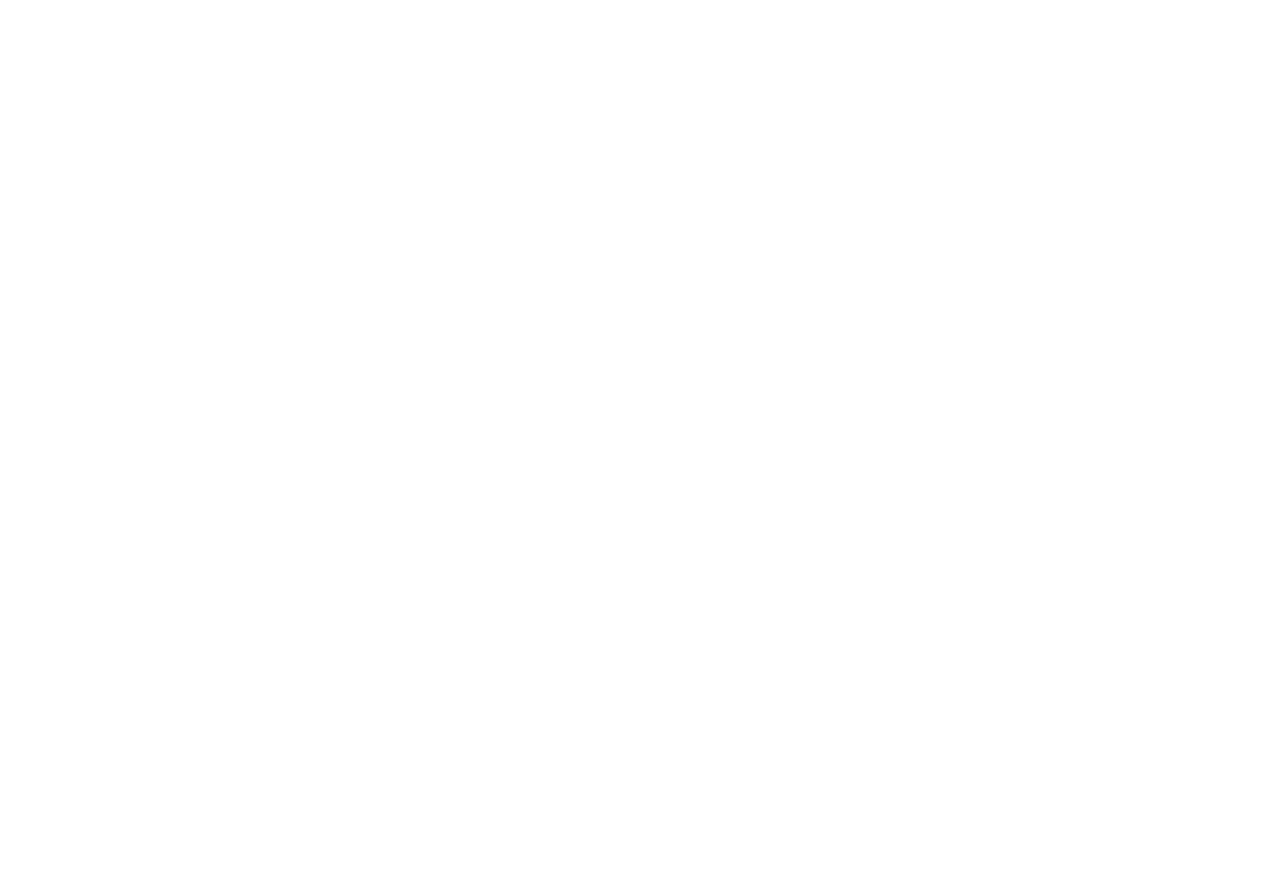
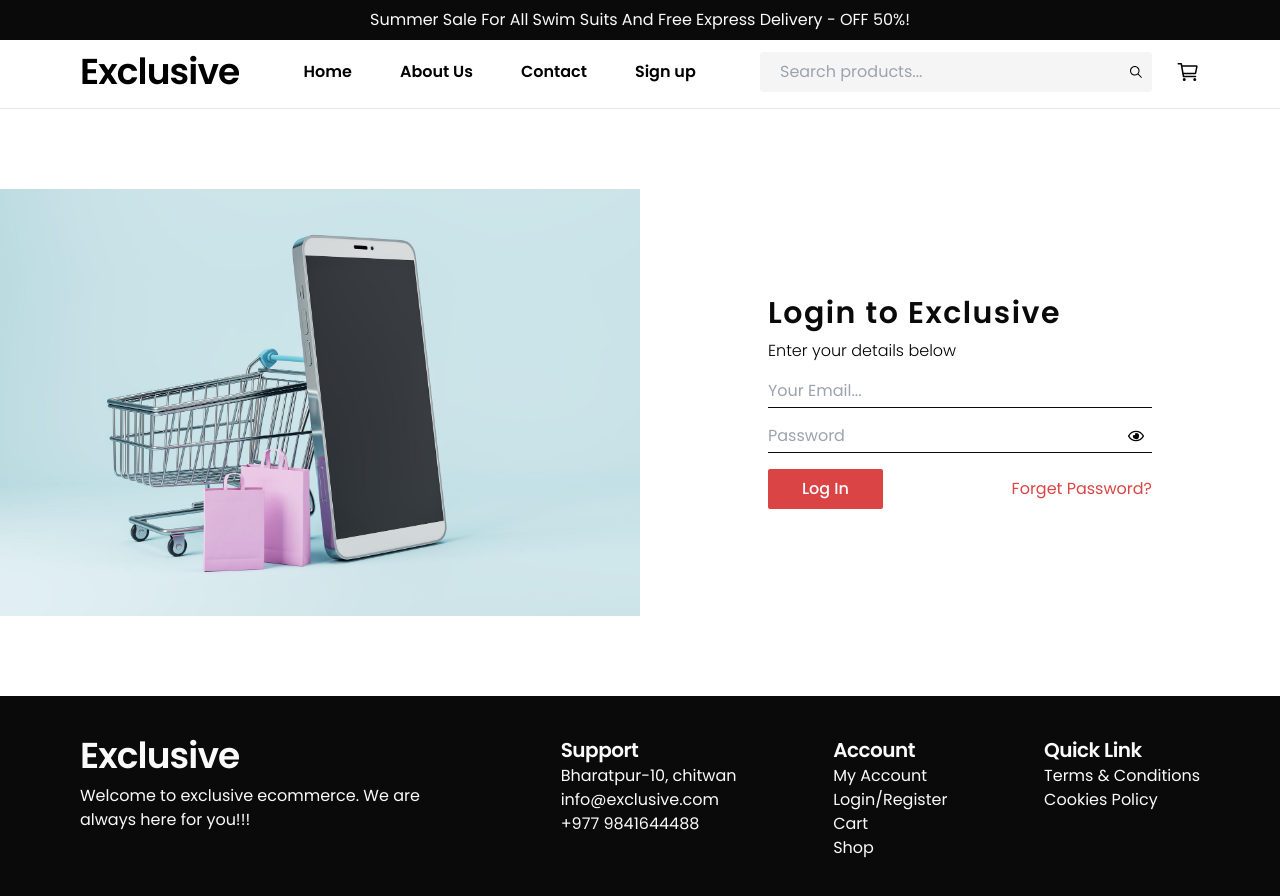
Before and after one commit to bigyan-sapkota/exclusive-ecommerce, a React (Vite) app: page /sign-up in a window 1280 px wide. Before the commit this address had no page. Shown: the top 896 px of the page. Before the commit the page ends 800 px from the top, so only its background shows below. Built offline with nearby package versions, Linux system fonts and the light colour scheme.

Commit message:
refactor product card and add sign-up form

```diff
--- a/src/App.jsx
+++ b/src/App.jsx
@@ -1,13 +1,19 @@
 import { BrowserRouter, Route, Routes } from "react-router-dom";
 
 import HomePage from "./pages/home-page";
+import Header from "./components/header";
+import Footer from "./components/footer";
+import SignUpPage from "./pages/sing-up-page";
 
 const App = () => {
   return (
     <BrowserRouter>
+      <Header />
       <Routes>
         <Route path="/" element={<HomePage />} />
+        <Route path="/sign-up" element={<SignUpPage />} />
       </Routes>
+      <Footer />
     </BrowserRouter>
   );
 };
--- /dev/null
+++ b/src/components/button.jsx
@@ -0,0 +1,14 @@
+import React from "react";
+
+const Button = ({ text, type = "button" }) => {
+  return (
+    <button
+      type={type}
+      className="custom-transition block rounded-sm border-2 border-primary bg-primary px-8 py-1.5 font-medium text-white hover:bg-white hover:text-primary"
+    >
+      {text}
+    </button>
+  );
+};
+
+export default Button;
--- a/src/components/home/flash-sales.jsx
+++ b/src/components/home/flash-sales.jsx
@@ -1,24 +1,7 @@
 import { useEffect, useState } from "react";
+import { products } from "../../libs/consts";
 
-const endTime = new Date("2025-01-31T23:59:59").getTime();
-
-const products = [
-  {
-    id: 1,
-    name: "Ergonomic Mouse Pad",
-    price: 500,
-    rating: 5,
-    numberOfBuyers: 256,
-    discountRate: 15,
-    discountUpTo: "2025-01-31T23:59:59",
-    isNewProduct: true,
-    image: "mouse-pad.jpg",
-    description:
-      "Experience unparalleled comfort and precision with our ergonomic mouse pad...",
-    isOnFlashSale: true,
-    flashSaleUpTo: "2025-01-31T23:59:59",
-  },
-];
+const endTime = new Date("2025-01-29T15:59:59").getTime();
 
 const FlashSales = () => {
   const [timeLeft, setTimeLeft] = useState(0);
@@ -40,6 +23,10 @@ const FlashSales = () => {
     const priceAfterDiscount = orgPrice - (discountRate / 100) * orgPrice;
     return priceAfterDiscount;
   };
+
+  // if (seconds <= 0) {
+  //   return null;
+  // }
 
   return (
     <section className="max-width padding-x">
@@ -68,6 +55,7 @@ const FlashSales = () => {
       {/* {
     id: 1,
     name: "Ergonomic Mouse Pad",
+    price: 100,
     rating: 5,
     numberOfBuyers: 256,
     discountRate: 15,
@@ -79,18 +67,41 @@ const FlashSales = () => {
     isOnFlashSale: true,
     flashSaleUpTo: "2025-01-31T23:59:59",
   }, */}
-
+      <div className="mt-8 grid grid-cols-2 gap-6 md:grid-cols-3 lg:grid-cols-4">
         {products.map((item, i) => (
           <div key={i}>
+            <div className="group relative h-60 w-full cursor-pointer">
+              {/* thumbnail */}
               <img
                 src={`/products/${item.image}`}
                 alt={item.name}
-            className="h-60"
+                className="h-full w-full object-cover"
               />
+
+              {/* discount */}
+              {item.discountRate && (
+                <div className="absolute left-4 top-4 w-fit rounded bg-primary px-2.5 py-0.5 text-xs font-semibold text-white">
+                  -{item.discountRate}%
+                </div>
+              )}
+
+              {/* show new */}
+              {item.isNewProduct && (
+                <div className="absolute left-4 top-12 rounded bg-green-600 px-2.5 py-0.5 text-xs font-semibold text-white">
+                  NEW
+                </div>
+              )}
+
+              <button className="custom-transition absolute bottom-0 left-0 h-0 w-full overflow-hidden bg-dark text-white hover:bg-primary group-hover:h-auto group-hover:py-1.5">
+                Hello Button
+              </button>
+            </div>
+
             <p className="mt-2 font-medium">{item.name}</p>
             {item.discountRate ? (
-            <div className="flex">
+              <div className="flex gap-2">
                 <p className="font-semibold text-primary">
+                  Rs.{" "}
                   {calculatePriceAfterDiscount(item.price, item.discountRate)}
                 </p>
                 <p className="text-gray-400 line-through">{item.price}</p>
@@ -100,6 +111,7 @@ const FlashSales = () => {
             )}
           </div>
         ))}
+      </div>
     </section>
   );
 };
--- a/src/index.css
+++ b/src/index.css
@@ -39,14 +39,22 @@
 
 @layer utilities {
   .max-width {
-    @apply max-w-7xl mx-auto;
+    @apply mx-auto max-w-7xl;
   }
 
   .padding-x {
     @apply px-5 sm:px-7 md:px-14 lg:px-20;
   }
 
+  .padding-r {
+    @apply pr-5 sm:pr-7 md:pr-14 lg:pr-20;
+  }
+
   .margin-y {
     @apply my-10 lg:my-20;
   }
+
+  .custom-transition {
+    @apply transition-all duration-300;
+  }
 }
--- a/src/libs/consts.ts
+++ b/src/libs/consts.ts
@@ -1,7 +1,8 @@
-const products = [
+export const products = [
   {
     id: 1,
     name: "Ergonomic Mouse Pad",
+    price: 500,
     rating: 5,
     numberOfBuyers: 256,
     discountRate: 15,
@@ -16,6 +17,7 @@ const products = [
   {
     id: 2,
     name: "Sporty Sneakers",
+    price: 4000,
     rating: 4,
     numberOfBuyers: 500,
     discountRate: 20,
@@ -30,6 +32,7 @@ const products = [
   {
     id: 3,
     name: "Wireless Headphones",
+    price: 3500,
     rating: 3,
     numberOfBuyers: 320,
     discountRate: 10,
@@ -44,6 +47,7 @@ const products = [
   {
     id: 4,
     name: "Mechanical Keyboard",
+    price: 8000,
     rating: 4,
     numberOfBuyers: 450,
     discountRate: 25,
@@ -58,6 +62,7 @@ const products = [
   {
     id: 5,
     name: "Classic Cotton T-Shirt",
+    price: 1000,
     rating: 5,
     numberOfBuyers: 300,
     discountRate: 30,
@@ -71,6 +76,7 @@ const products = [
   {
     id: 6,
     name: "Mountain Bicycle",
+    price: 20000,
     rating: 3,
     numberOfBuyers: 150,
     discountRate: 18,
@@ -84,6 +90,7 @@ const products = [
   {
     id: 7,
     name: "Wireless Gaming Mouse",
+    price: 2500,
     rating: 4,
     numberOfBuyers: 220,
     discountRate: 15,
@@ -98,6 +105,7 @@ const products = [
   {
     id: 8,
     name: "Elegant Bowl Set",
+    price: 2500,
     rating: 5,
     numberOfBuyers: 180,
     discountRate: 12,
--- a/src/pages/home-page.jsx
+++ b/src/pages/home-page.jsx
@@ -6,7 +6,6 @@ import Services from "../components/home/services";
 const HomePage = () => {
   return (
     <div>
-      <Header />
       {/* hero */}
       <div className="margin-y">
         <FlashSales />
@@ -19,8 +18,6 @@ const HomePage = () => {
       <div className="margin-y">
         <Services />
       </div>
-
-      <Footer />
     </div>
   );
 };
--- /dev/null
+++ b/src/pages/sing-up-page.jsx
@@ -0,0 +1,52 @@
+import { useState } from "react";
+import { FaRegEye, FaRegEyeSlash } from "react-icons/fa";
+import Button from "../components/button";
+
+const SignUpPage = () => {
+  const [isPasswordVisible, setIsPasswordVisible] = useState(false);
+  return (
+    <div className="margin-y padding-r flex flex-col items-center justify-center px-5 sm:px-7 md:px-14 lg:flex-row lg:justify-normal lg:gap-32 lg:px-0">
+      <div className="hidden w-1/2 lg:block">
+        <img src="/sing-up-sign-in.jpeg" alt="sing-in sign-up" />
+      </div>
+      <div className="w-full lg:w-1/2 lg:max-w-96">
+        <div>
+          <h3 className="tracking-wider text-dark">Login to Exclusive</h3>
+          <p className="mt-2 font-light">Enter your details below</p>
+        </div>
+
+        <form className="mt-4 w-full space-y-4">
+          <div>
+            <input
+              type="email"
+              placeholder="Your Email..."
+              className="w-full border-0 border-b border-b-dark pb-1 outline-none"
+            />
+          </div>
+
+          <div className="relative mb-4">
+            <input
+              type={isPasswordVisible ? "text" : "password"}
+              placeholder="Password"
+              className="w-full border-0 border-b border-b-dark pb-1 outline-none"
+            />
+            <button
+              type="button"
+              onClick={() => setIsPasswordVisible(!isPasswordVisible)}
+              className="absolute right-2 top-1"
+            >
+              {isPasswordVisible ? <FaRegEyeSlash /> : <FaRegEye />}
+            </button>
+          </div>
+
+          <div className="flex items-center justify-between">
+            <Button text="Log In" type="submit" />
+            <p className="text-primary">Forget Password?</p>
+          </div>
+        </form>
+      </div>
+    </div>
+  );
+};
+
+export default SignUpPage;
```
Also changed, not shown: public/sing-up-sign-in.jpeg (added). Lines whose indentation alone changed are shown as unchanged.
